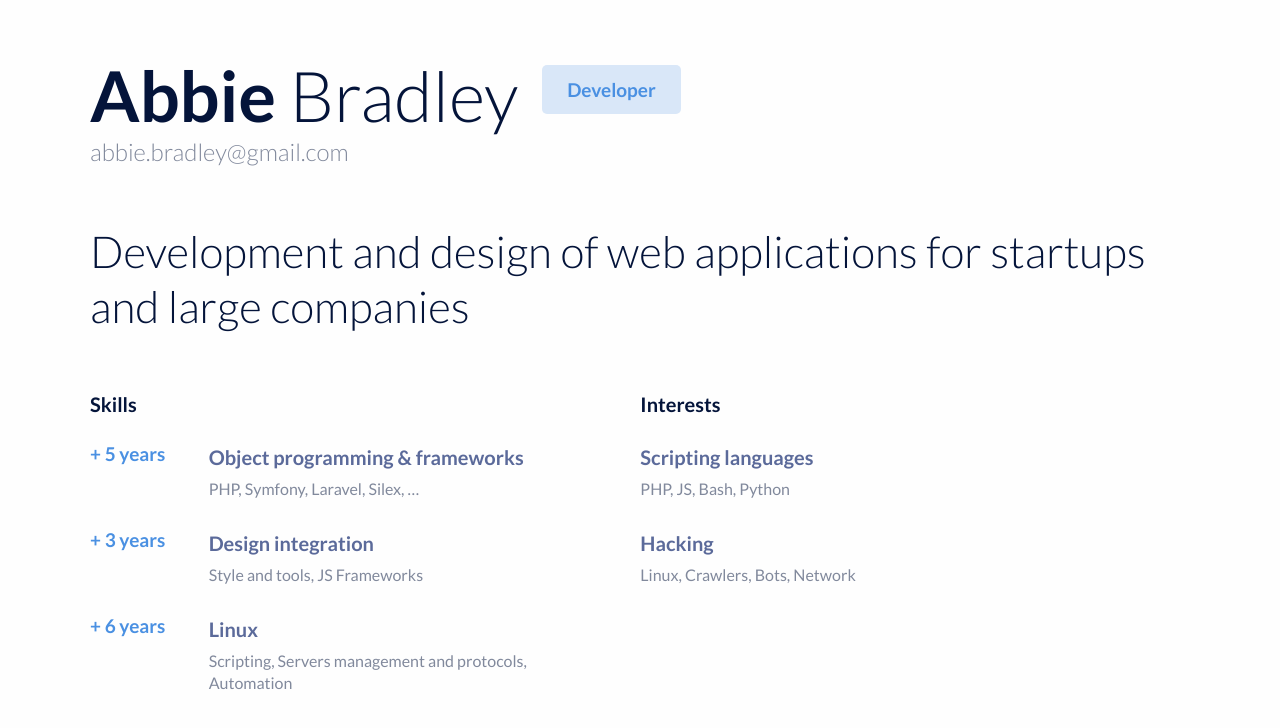
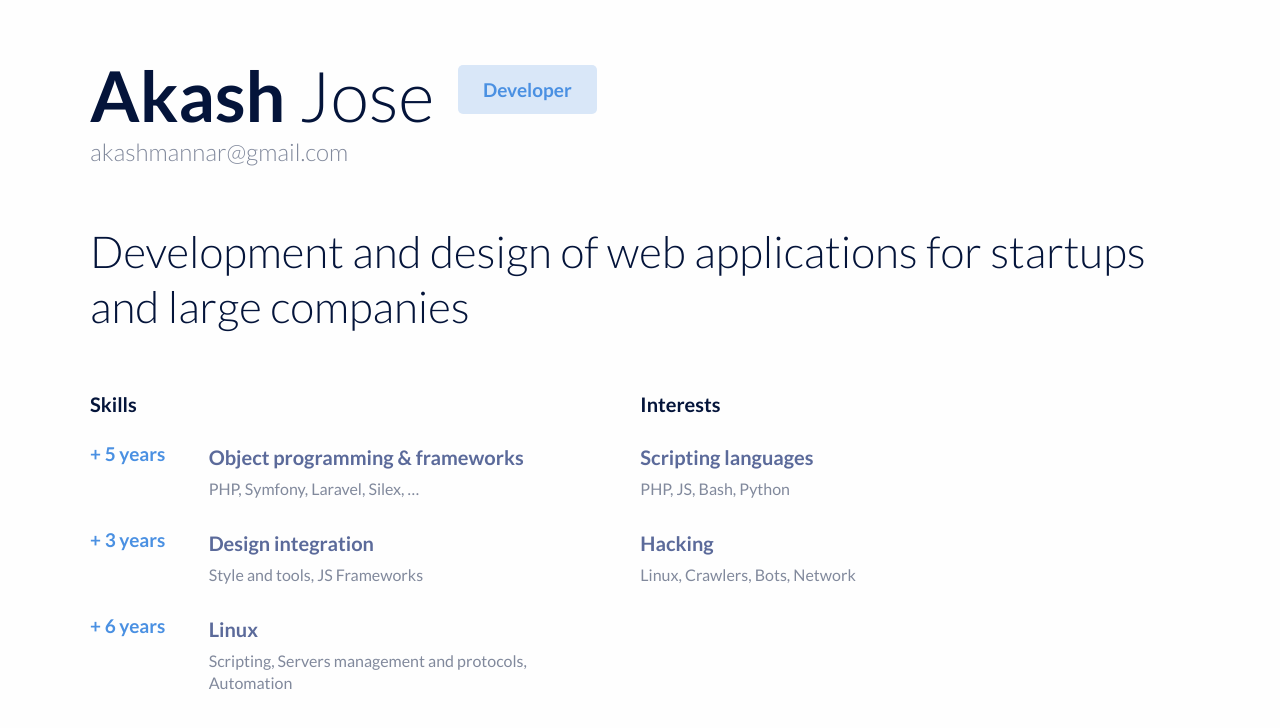
Before and after one commit to akashjose/akashjose, a plain HTML site: page index.html in a window 1280 px wide. Shown: the top 728 px of the page. Drawn offline with Linux system fonts and the light colour scheme.

Commit message:
Update index.html

```diff
--- a/index.html
+++ b/index.html
@@ -1,7 +1,7 @@
 <!DOCTYPE html>
 <html>
 <head>
-	<title>Minimal Resume Template</title>
+	<title>Akash Jose</title>
 	<link rel="stylesheet" type="text/css" href="styles.css">
 	<meta name="viewport" content="width=device-width, initial-scale=1.0">
 </head>
@@ -9,9 +9,9 @@
 
 	<div class="container">
 		<div class="hero">
-			<h1 class="name"><strong>Abbie</strong> Bradley</h1>
+			<h1 class="name"><strong>Akash</strong> Jose</h1>
 			<span class="job-title">Developer</span>
-			<span class="email">abbie.bradley@gmail.com</span>
+			<span class="email">akashmannar@gmail.com</span>
 
 			<h2 class="lead">Development and design of web applications
 for startups and large companies</h2>
```
